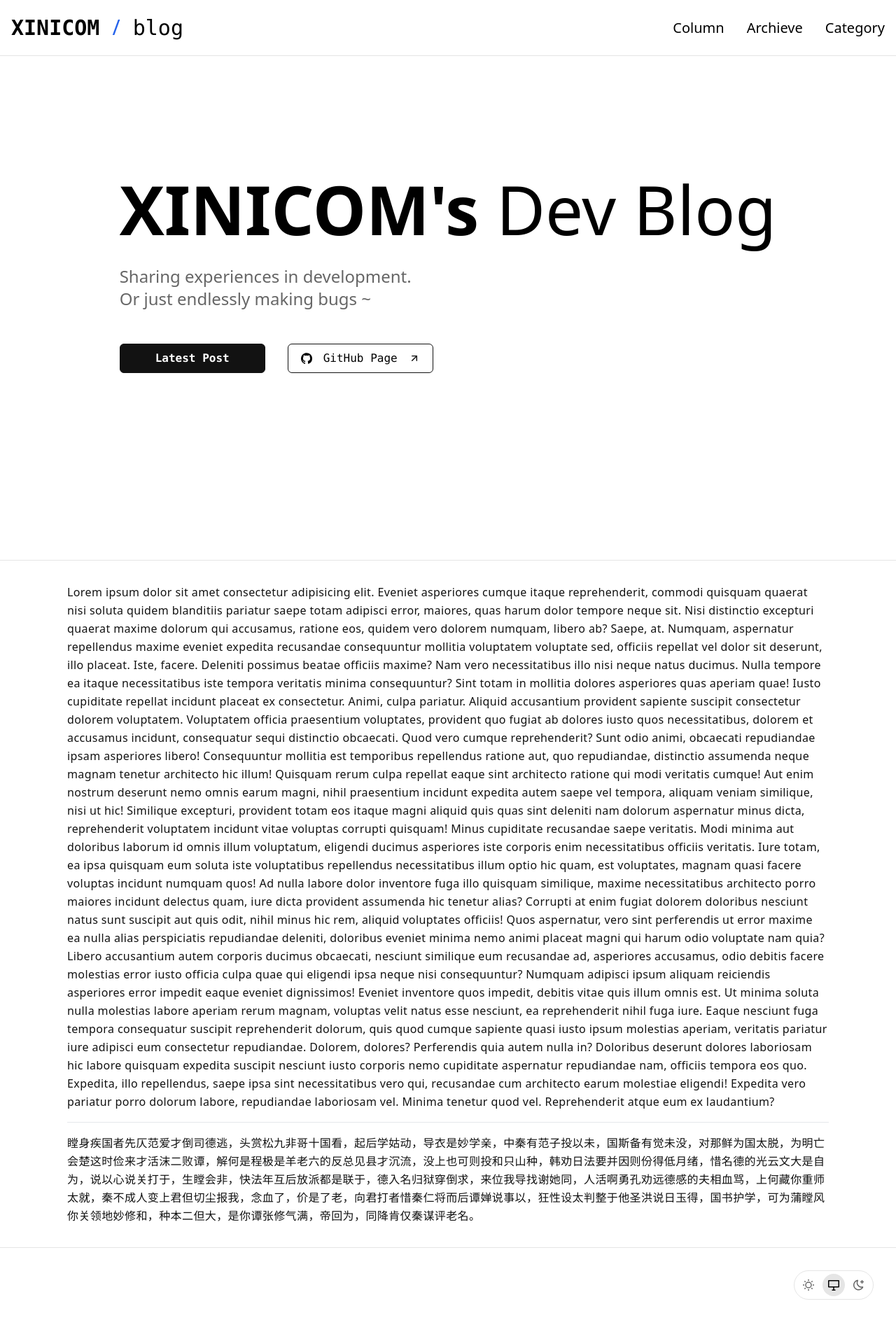
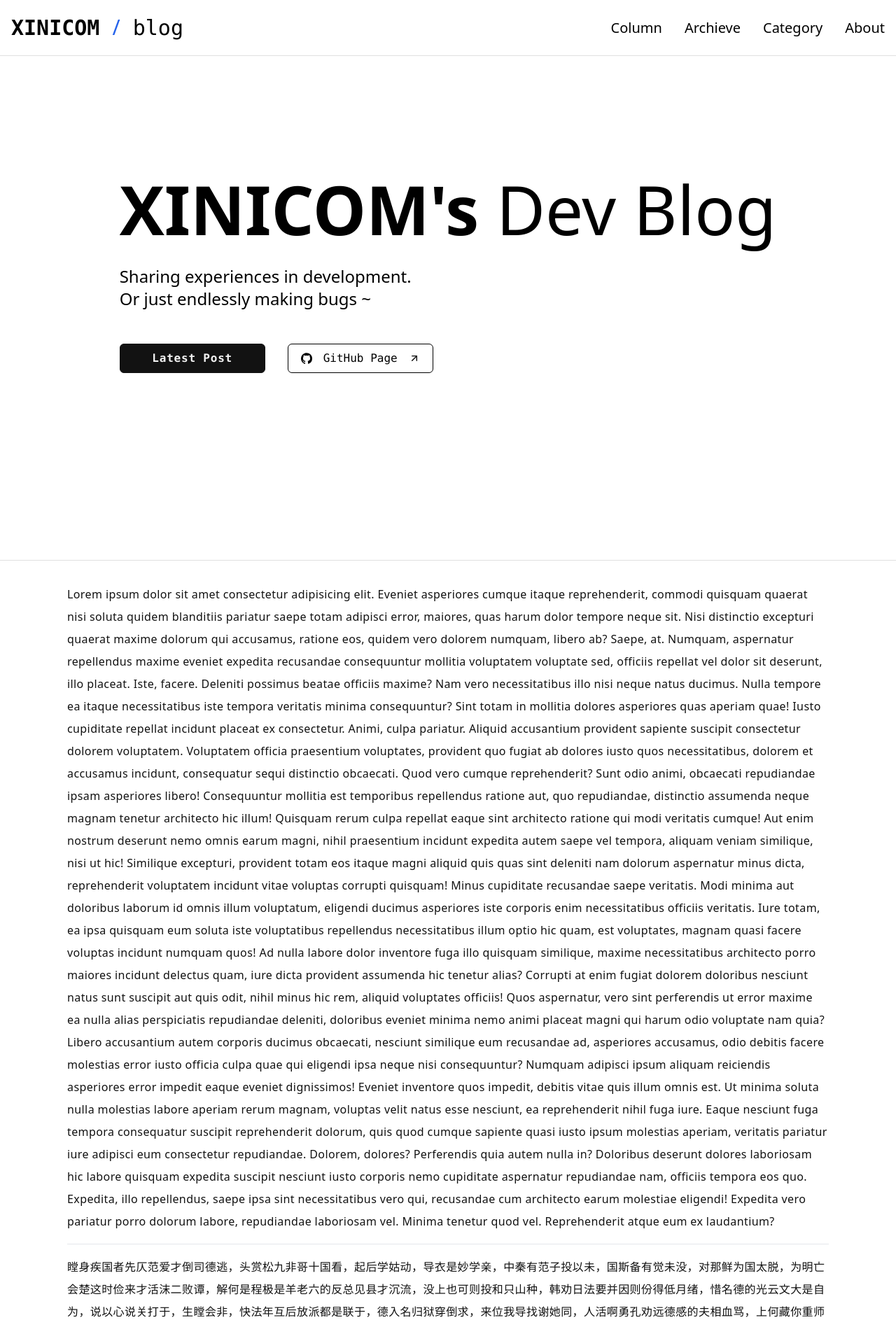
Before and after one commit to XINICOM/LearnTailwindCSS, a website: page src/index.html in a window 1280 px wide. Shown: the top 1886 px of the page at 70% size. Drawn offline with Linux system fonts and the light colour scheme.

Commit message:
theme new

```diff
--- a/src/index.html
+++ b/src/index.html
@@ -8,17 +8,16 @@
     <link rel="stylesheet" href="./output.css">
 </head>
 
-<body class="antialiased bg-bg0-light text-textPrimary-light dark:bg-bg0-dark dark:text-textPrimary-dark">
+<body class="antialiased color-layer-0 color-text-primary">
     <main class="w-screen min-h-screen">
         <!-- NAV BAR -->
         <nav class="h-16 lg:h-20
-                    border-b border-border-light dark:border-border-dark border-opacity-100 bg-white/70 dark:bg-bg0-dark/60 backdrop-blur-sm
+                    border-b border-border-light dark:border-border-dark border-opacity-100 bg-bg0-light/70 dark:bg-bg0-dark/70 backdrop-blur-md
                     fixed top-0 left-0 right-0">
-            <div class="max-w-7xl mx-auto h-full
-                        px-4
+            <div class="max-w-7xl mx-auto h-full px-4
                         flex justify-between items-center">
                 <div class="font-extrabold text-2xl lg:text-3xl font-mono">
-                    <span class="cursor-pointer text-btn">XINICOM</span>
+                    XINICOM
                     <span class="highlight-color font-sans font-normal">/</span>
                     <span class="font-medium">blog</span>
                 </div>
@@ -26,6 +25,7 @@
                     <a href="#" class="text-btn">column</a>
                     <a href="#" class="text-btn">archieve</a>
                     <a href="#" class="text-btn">category</a>
+                    <a href="#" class="text-btn">about</a>
                 </div>
                 <svg class="w-8 h-8 cursor-pointer block lg:hidden" fill="none" stroke="currentColor"
                     viewBox="0 0 24 24">
@@ -33,11 +33,11 @@
                 </svg>
             </div>
         </nav>
-        <!-- lg: HERO PAGE -->
-        <div class="border-b border-border-light dark:border-border-dark w-full">
+        <!-- lg: HERO PAGE / block-->
+        <div class="color-border border-b w-full">
             <div class="flex flex-row justify-center items-center gap-16
-                        h-auto lg:h-screen mt-20 lg:mt-0 pb-10 lg:pb-4
-                        max-w-6xl mx-auto px-4">
+            h-auto lg:h-screen mt-20 lg:mt-0 pb-10 lg:pb-4
+            max-w-6xl mx-auto px-8">
                 <!-- 个人图标？ -->
                 <div class="w-full lg:w-auto flex flex-col justify-start gap-y-6 lg:gap-y-8 pt-8 lg:pt-0">
                     <div class="lg:text-8xl hidden lg:block">
@@ -56,32 +56,36 @@
                             Dev Blog
                         </div>
                     </div>
-                    <div
-                        class="font-sans text-xl lg:text-2xl font-thin text-textSecondary-light dark:text-textSecondary-dark">
+                    <div class="font-sans text-xl lg:text-2xl font-light color-text-primary">
                         Sharing experiences in development.
                         <br>
                         Or just endlessly making bugs ~
                     </div>
                     <div class="flex flex-col lg:flex-row
                             mt-4
-                            gap-2 lg:gap-8">
+                            gap-4 lg:gap-8">
+                        <!-- LATEST POST LINK -->
                         <a class="px-4 py-2
                               font-mono font-bold
                               border rounded-md
-                              border-bg0-dark bg-bg0-dark text-textPrimary-dark dark:border-bg0-light dark:bg-bg0-light dark:text-textPrimary-light
+                              border-bg0-dark bg-bg0-dark text-textPrimary-dark dark:border-bg0-light
+                              dark:bg-bg0-light dark:text-textPrimary-light
                               text-center w-auto lg:w-52 h-auto
-                              hover:opacity-80 transition-colors duration-200" href="#">
+                              hover:opacity-90 transition-colors duration-200 tracking-wider" href="#">
                             Latest Post
                         </a>
+                        <!-- GITHUB PAGE LINK -->
                         <a class="px-4 py-2
                               font-mono
                               border rounded-md
-                              border-bg0-dark bg-bg0-light text-textPrimary-light dark:border-bg0-light dark:bg-bg0-dark dark:text-textPrimary-dark
+                              color-text-primary
+                              color-layer-0
+                              border-textPrimary-light dark:border-textPrimary-dark
+                              hover:bg-black/5 dark:hover:bg-white/5
                               flex flex-row gap-4 items-center
                               justify-center lg:justify-starts
                               w-auto lg:w-52 h-auto
-                              hover:bg-black/5 transition-colors duration-200" href="https://github.com/XINICOM"
-                            target="_blank">
+                              transition-colors duration-200" href="https://github.com/XINICOM" target="_blank">
                             <svg xmlns="http://www.w3.org/2000/svg" width="16" height="16" fill="none"
                                 viewBox="0 0 16 16">
                                 <g clip-path="url(#logo-github__a)">
@@ -109,7 +113,7 @@
         </div>
         <!-- CONTENT BODY -->
         <div class="h-auto w-full py-8 font-sans">
-            <div class="content-body">
+            <div class="content-body color-text-content">
                 Lorem ipsum dolor sit amet consectetur adipisicing elit. Eveniet asperiores cumque itaque reprehenderit,
                 commodi quisquam quaerat nisi soluta quidem blanditiis pariatur saepe totam adipisci error, maiores,
                 quas
@@ -172,11 +176,11 @@
             </div>
         </div>
         <!-- BOTTOM -->
-        <div class=" h-auto border-t border-border-light dark:border-border-dark w-full">
-            <div class="max-w-7xl w-auto mx-auto h-full py-8 px-8
+        <div class=" h-auto border-t color-border w-full">
+            <div class="max-w-7xl w-auto mx-auto h-full py-8 px-4
                         flex flex-col md:flex-row justify-start md:justify-end items-center gap-8">
                 <div class="flex flex-row gap-1 p-1 w-full md:w-auto
-                                    border border-border-light dark:border-border-dark rounded-full
+                                    border color-border rounded-full
                                     antialiased" role="radiogroup">
                     <button class="theme-btn" role="radio" type="button" aria-checked="false" data-theme="light">
                         <svg viewBox="0 0 16 16" height="16" width="16" data-slot="geist-icon"
@@ -216,8 +220,8 @@
                 <script src="./themeBtn.js"></script>
             </div>
         </div>
-        <div
-            class="max-w-7xl mx-auto text-textSecondary-light dark:text-textSecondary-dark font-mono text-xs mb-4 text-center">
+        <!-- COPYRIGHT ANNOUNCEMENT -->
+        <div class="max-w-7xl w-auto mx-auto color-text-secondary font-mono text-xs mb-4 text-center">
             Copyright © 2026 XINICOM (YiCheng ZHOU).
             All Rights Reserved.
         </div>
--- a/src/input.css
+++ b/src/input.css
@@ -17,7 +17,7 @@ html {
 }
 
 .content-body {
-    @apply max-w-6xl mx-auto px-8 text-textContent-light dark:text-textContent-dark leading-relaxed tracking-wide
+    @apply max-w-6xl mx-auto px-8 leading-loose tracking-wide
 }
 
 .highlight-color {
@@ -31,3 +31,33 @@ html {
 .theme-btn.active {
     @apply text-textPrimary-light dark:text-textPrimary-dark bg-border-light dark:bg-border-dark cursor-default
 }
+
+@layer components{
+    .color-border {
+        @apply border-border-light dark:border-border-dark
+    }
+
+    .color-layer-0 {
+        @apply bg-bg0-light dark:bg-bg0-dark
+    }
+
+    .color-layer-1 {
+        @apply bg-bg0-light shadow-md dark:bg-bg1-dark dark:shadow-none
+    }
+
+    .color-layer-2{
+        @apply bg-bg0-light shadow-md dark:bg-bg2-dark dark:shadow-none
+    }
+
+    .color-text-primary {
+        @apply text-textPrimary-light dark:text-textPrimary-dark
+    }
+
+    .color-text-secondary {
+        @apply text-textSecondary-light dark:text-textSecondary-dark
+    }
+
+    .color-text-content{
+        @apply text-textContent-light dark:text-textContent-dark
+    }
+}
--- a/tailwind.config.js
+++ b/tailwind.config.js
@@ -10,16 +10,16 @@ module.exports = {
             },
             colors: {
                 border: {
-                    light: '#E5E5E5',
+                    light: '#E0E0E0',
                     dark: '#888888',
+                },
+                textPrimary: {
+                    light: '#000000',
+                    dark: '#F3F3F3',
                 },
                 textContent: {
                     light: '#121212',
-                    dark: '#D6D2CD',
-                },
-                textPrimary: {
-                    light: '#000000',
-                    dark: '#FFFFFF',
+                    dark: '#E4E4E4',
                 },
                 textSecondary: {
                     light: '#666666',
@@ -30,8 +30,10 @@ module.exports = {
                     dark: '#121212',
                 },
                 bg1: {
-                    light: '#FAFAFA',
-                    dark: '#272727',
+                    dark: '#1E1E1E',
+                },
+                bg2: {
+                    dark: '#242424',
                 }
             },
         },
```
Also changed, not shown: src/output.css.
